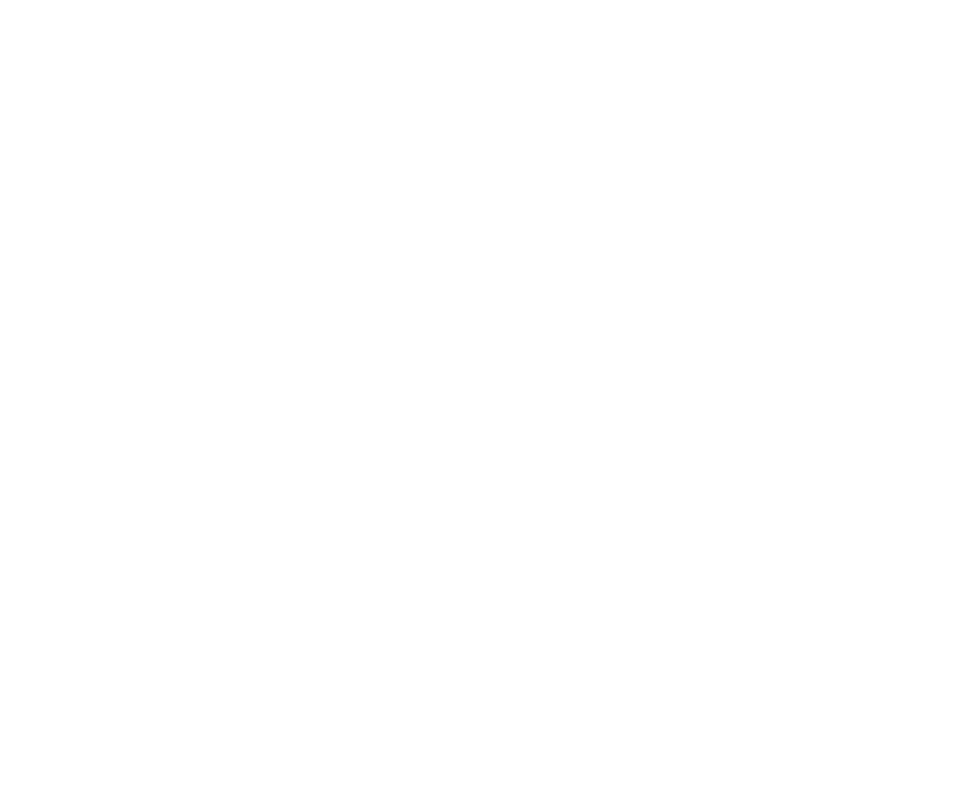
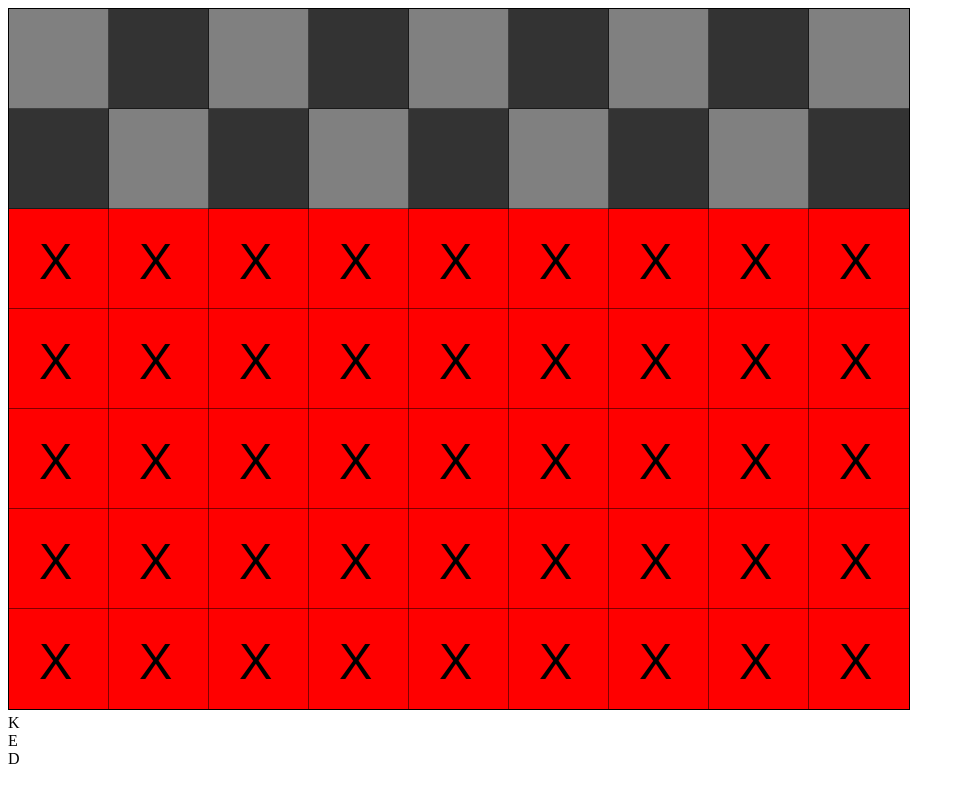
Before and after one commit to Bleedaxe/projectjs-board-game, a plain HTML site: page index.html in a window 1280 px wide. Shown: the whole page, without its empty margins (0-965 px from the left). Drawn offline with Linux system fonts and the light colour scheme.

Commit message:
Unit placing added

```diff
--- /dev/null
+++ b/js/main.js
@@ -0,0 +1,3 @@
+(function () {
+    Engine.run();
+})();
--- /dev/null
+++ b/js/manager/board.js
@@ -0,0 +1,116 @@
+const BoardManager = (function () {
+    const barriers = [];
+
+    const appendCol = function (col, row, value) {
+        Board[row][col] = value;
+    }
+    const fillRow = function (row, value) {
+        Board[row] = Array(CONSTANTS.board.colCount).fill(value)
+    }
+    const initBoard = function () {
+        Board = Array(CONSTANTS.board.rowCount).fill([]);
+    }
+    const createBoard = function () {
+        initBoard();
+        //TODO: add constants for fields
+        for(let row = 0; row < CONSTANTS.board.firstPlayerCastleEndRow; row++){
+            fillRow(row, CONSTANTS.board.cell.type.playerOne);
+        }
+        for(let row = CONSTANTS.board.battlefield.startRow; row < CONSTANTS.board.battlefield.endRow; row++){
+            fillRow(row, CONSTANTS.board.cell.type.empty);
+        }
+
+        for(let row = CONSTANTS.board.secondPlayerCastleStartRow; row < CONSTANTS.board.rowCount; row++){
+            fillRow(row, CONSTANTS.board.cell.type.playerTwo);
+        }
+
+        return Board;
+    }
+
+    const getBarriers = function () {
+        return barriers;
+    }
+
+    const addBarriers = function () {
+        const createBarriers = function () {
+            const barriersCount = Random.getRandom(CONSTANTS.board.barrier.maxCount, CONSTANTS.board.barrier.minCount);
+            for (let i = 0; i < barriersCount; i++) {
+                const barrier = {
+                    col: Random.getRandom(CONSTANTS.board.colCount, 0),
+                    row: Random.getRandom(CONSTANTS.board.battlefield.endRow, CONSTANTS.board.battlefield.startRow)
+                }
+                barriers.push(barrier);
+            }
+        }
+
+        createBarriers();
+        getBarriers()
+            .forEach(b => appendCol(b.col, b.row, CONSTANTS.board.cell.type.barrier));
+    }
+
+    const showAvailableMovement = function (unit) {
+        const unitRow = unit.y;
+        const unitCol = unit.x;
+        const blocksCount = unit.speed;
+        const changeBoard = function (row, col, index) {
+            const replaceWithIndexIfEmpty = function (row, col, index) {
+                debugger;
+                const notEmptyCells = [CONSTANTS.board.cell.type.barrier];
+                Object.keys(CONSTANTS.board.cell.type.units)
+                    .forEach(key => notEmptyCells.push(CONSTANTS.board.cell.type.units[key]));
+
+                const cell = Board[row][col];
+                if (notEmptyCells.indexOf(cell) === -1){
+                    Board[row][col] = index;
+                }
+            }
+            const availablePlaces = [
+                {
+                    row: 0,
+                    col: 1
+                },
+                {
+                    row: 0,
+                    col: -1
+                },
+                {
+                    row: 1,
+                    col: 0
+                },
+                {
+                    row: -1,
+                    col: 0
+                }
+            ];
+            availablePlaces
+                .forEach(ap => replaceWithIndexIfEmpty(row + ap.row, col + ap.col, index));
+        }
+        Board[unitRow][unitCol] = 0;
+        for(let i = 0; i <= blocksCount; i++) {
+            Board.forEach(row =>
+                row.filter(col => Board[row][col] == i)
+                    .forEach(col => changeBoard(row, col, i + 1)));
+        }
+    }
+
+    const tryAddUnit = function (place, unit, boardType) {
+        const row = place.y;
+        const col = place.x;
+        if (Board[row][col] === boardType){
+            Board[row][col] = unit.type[0].toUpperCase();
+            unit.x = col;
+            unit.y = row;
+            return true;
+        }
+
+        return false;
+    }
+
+    return {
+        createBoard,
+        addBarriers,
+        showAvailableMovement,
+        getBarriers,
+        tryAddUnit
+    }
+})();
--- /dev/null
+++ b/js/manager/canvas.js
@@ -0,0 +1,45 @@
+const CanvasManager = (function () {
+    let canvas = null;
+    let context = null;
+    let offsetLeft = null;
+    let offsetTop = null;
+
+    const init = function (elementId) {
+        canvas = document.getElementById(elementId);
+        offsetLeft = canvas.offsetLeft;
+        offsetTop = canvas.offsetTop;
+        context = canvas.getContext('2d');
+    }
+
+    const renderRect = function (x, y, width, height, color, lineWidth, text = null, textColor = null) {
+        context.beginPath();
+        context.rect(x, y, width, height);
+        context.lineWidth = lineWidth;
+        context.stroke();
+        context.fillStyle = color;
+        context.fill();
+        if(text) {
+            context.fillStyle = textColor;
+            context.font = "50px Arial";
+            context.fillText(text, x + 30, y + 70);
+        }
+    }
+
+    const onClick = function (callback) {
+        const clickFunction = function (e) {
+            const click = {
+                x: e.clientX - offsetLeft,
+                y: e.clientY - offsetTop
+            };
+            canvas.removeEventListener('click', clickFunction);
+            callback(click);
+        }
+        canvas.addEventListener('click', clickFunction);
+    }
+
+    return {
+        init,
+        renderRect,
+        onClick
+    }
+})();
--- /dev/null
+++ b/js/manager/engine.js
@@ -0,0 +1,126 @@
+const Engine = (function () {
+    const createUnits = function () {
+        const units = [];
+        const addUnits = function (action) {
+            for(let i = 0; i < /*CONSTANTS.unitsPerType*/ 1; i++) {
+                action();
+            }
+        }
+        addUnits(() => units.push(new Knight()));
+        addUnits(() => units.push(new Elf()));
+        addUnits(() => units.push(new Dwarf()));
+        return units;
+    }
+    const play = function (playerOne, playerTwo) {
+        const getAttackableUnits = function (unit, other) {
+            const currentUnitPositionSum = unit.x + unit.y;
+            const availableForAttackUnits = function (unit) {
+                const enemyUnitPositionSum = unit.x + unit.y;
+                return Math.abs(enemyUnitPositionSum - currentUnitPositionSum) === unit.attackCells;
+            }
+            const toCell = function (unit) {
+                return {
+                    row: unit.y,
+                    col: unit.x
+                };
+            }
+
+            const enemyUnits = other.aliveUnits()
+                .filter(availableForAttackUnits)
+                .map(toCell);
+
+            const barriers = BoardManager.getBarriers()
+                .filter(availableForAttackUnits);
+
+            return {
+                enemyUnits,
+                barriers
+            };
+        }
+        const moves = (function () {
+            const attack = function (attackUnit, otherPlayer) {
+
+            }
+            const move = function (unit) {
+
+            }
+            const heal = function (unit) {
+
+            }
+
+            return {
+                attack,
+                move,
+                heal
+            }
+        })()
+        const endGame = function (winner, loser) {
+
+        }
+        const makeTurn = function (current, other) {
+            const aliveUnits = current.aliveUnits();
+
+            const isAttackAvailable = function (unit) {
+                return getAttackableUnits(unit, other) !== 0;
+            }
+            const callback = function (unit, moveType) {
+                switch (moveType) {
+                    case 'attack':
+                        moves.attack(unit, other);
+                        break;
+                    case 'move':
+                        BoardManager.showAvailableMovement(unit);
+                        //pick where to go
+                        //change possition
+                        //other player turn
+                        break;
+                    case 'heal':
+                        const makeOneMoreTurn = function () {
+                            makeTurn(current, other);
+                        }
+                        moves.heal(unit, makeOneMoreTurn);
+                        break;
+                }
+            }
+
+            if (playerTwo.aliveUnits() === 0) {
+
+            }
+            ViewManager.pickMove(playerOne, aliveUnits, isAttackAvailable, callback);
+        }
+        makeTurn();
+    }
+    const placeAllUnits = function (playerOne, playerТwo) {
+        const makeTurn = function (current, other) {
+            const availableUnits = current.getUnplacedUnits();
+            const callback = function (place, unit) {
+                let succeed = BoardManager.tryAddUnit(place, unit, current.boardSide);
+                if (!succeed) {
+                    makeTurn(current, other);
+                    return;
+                }
+                if (other.getUnplacedUnits() === 0) {
+                    play()
+                }
+
+                makeTurn(other, current);
+            }
+
+            ViewManager.renderPick(availableUnits, current.boardSide, callback);
+        }
+        makeTurn(playerOne, playerТwo);
+    }
+    const run = function (){
+        BoardManager.createBoard();
+        //BoardManager.addBarriers();
+        ViewManager.renderBoard();
+        const playerOne = new Player('player one', createUnits(), CONSTANTS.board.cell.type.playerOne);
+        const playerТwo = new Player('player two', createUnits(), CONSTANTS.board.cell.type.playerTwo);
+        placeAllUnits(playerOne, playerТwo);
+        //play
+    }
+
+    return {
+        run
+    }
+})();
--- /dev/null
+++ b/js/manager/view.js
@@ -0,0 +1,145 @@
+const ViewManager = (function () {
+    const colorManager = (function () {
+        const getPlayerColor =  function (row, col) {
+            const isBlack = (row + col) % 2 !== 0;
+            let color = isBlack ? CONSTANTS.board.color.blackCastle : CONSTANTS.board.color.grayCastle;
+            return color;
+        }
+        const getBattlefieldColor = function () {
+            return CONSTANTS.board.battlefield.color;
+        }
+        const getBarrierColor = function () {
+            return CONSTANTS.board.barrier.color;
+        }
+        const getUnitColor = function () {
+            return CONSTANTS.board.color.unit;
+        }
+
+        return {
+            getPlayerColor,
+            getBattlefieldColor,
+            getBarrierColor,
+            getUnitColor
+        }
+    })();
+
+    const getRectColor = function (value, row, col) {
+        switch (value) {
+            case CONSTANTS.board.cell.type.empty:
+                return colorManager.getBattlefieldColor();
+            case CONSTANTS.board.cell.type.playerOne:
+            case CONSTANTS.board.cell.type.playerTwo:
+                return colorManager.getPlayerColor(row, col);
+            case CONSTANTS.board.cell.type.barrier:
+                return colorManager.getBarrierColor();
+            default: return colorManager.getUnitColor();
+        }
+    }
+
+    const renderBoard = function (boardType = null) {
+        //TODO: add text in rect
+        for(let row = 0; row < Board.length; row++) {
+            for(let col = 0; col < Board[row].length; col++) {
+                const x = col * CONSTANTS.board.cell.width;
+                const y = row * CONSTANTS.board.cell.height;
+                const boardValue = Board[row][col];
+                if (boardType === null || boardType === boardValue) {
+                    CanvasManager.renderRect(x, y, CONSTANTS.board.cell.width, CONSTANTS.board.cell.height, getRectColor(boardValue, row, col), CONSTANTS.board.cell.lineWidth);
+                }
+                else {
+                    CanvasManager.renderRect(x, y, CONSTANTS.board.cell.width, CONSTANTS.board.cell.height, 'red', CONSTANTS.board.cell.lineWidth, "X", "black");
+                }
+            }
+        }
+    }
+
+    const createCanvas = function (id, width, height, border, parentElement) {
+        const canvas = document.createElement(CONSTANTS.canvas.tagName);
+        canvas.id = id;
+        canvas.setAttribute('width', width)
+        canvas.setAttribute('height', height)
+        canvas.style.border = border;
+        parentElement.appendChild(canvas);
+
+        CanvasManager.init(id);
+    }
+
+    const init = function () {
+        createCanvas(CONSTANTS.canvas.board.id, CONSTANTS.canvas.board.width, CONSTANTS.canvas.board.height, CONSTANTS.canvas.board.border, document.body);
+        //createInfo();
+        //createPlayerTurnMessage(getInfo());
+    }
+
+    const renderPick = function (avaibleUnits, boardType, callback) {
+        showAvaiblePlace(boardType);
+        unitManager.showUnits(avaibleUnits, callback);
+    }
+
+    const onBoardClick =  function (unit, callback) {
+        const canvasClick = function (click) {
+            click.x = Math.floor(click.x / CONSTANTS.board.cell.width);
+            click.y = Math.floor(click.y / CONSTANTS.board.cell.height);
+            callback(click, unit);
+        }
+
+        CanvasManager.onClick(canvasClick);
+    }
+
+    const unitManager = (function () {
+        const showUnits = function (avaibleUnits, callback) {
+            const unitDomElementId = 'units';
+            const unitElements = document.createElement('div');
+            unitElements.id = unitDomElementId;
+
+            const deleteDiv = function () {
+                if(unitElements.parentNode !== null){
+                    unitElements.parentNode.removeChild(unitElements);
+                }
+            }
+            const isUnitDomElementAvailable = function () {
+                return document.getElementById(unitDomElementId);
+            }
+            const unitToDiv = function (unit) {
+                const onUnitPick = function () {
+                    alert('place unit');
+                    deleteDiv();
+                    if (isUnitDomElementAvailable) {
+                        onBoardClick(unit, callback, deleteDiv);
+                        return;
+                    }
+                }
+
+                let unitElement = document.createElement('div');
+                unitElement.textContent = unit.type[0].toUpperCase();
+                unitElement.id = unit.type;
+
+                unitElement.addEventListener('click', onUnitPick)
+
+                return unitElement;
+            }
+            avaibleUnits
+                .map(unitToDiv)
+                .forEach(u => unitElements.appendChild(u));
+
+            document.body.appendChild(unitElements);
+        }
+        return {
+            showUnits,
+            renderPick
+        }
+    })();
+
+    const showAvaiblePlace = function (boardType) {
+        renderBoard(boardType);
+    }
+
+    init();
+
+    return {
+        renderBoard,
+        onBoardClick,
+        showAvaiblePlace,
+        showUnits: unitManager.showUnits,
+        renderPick: unitManager.renderPick
+    }
+})();
--- /dev/null
+++ b/js/model/board.js
@@ -0,0 +1 @@
+let Board = [];
--- /dev/null
+++ b/js/model/dwarf.js
@@ -0,0 +1,4 @@
+let Dwarf = function () {
+    Unit.call(this, CONSTANTS.dwarf.attack, CONSTANTS.dwarf.armor, CONSTANTS.dwarf.health, CONSTANTS.dwarf.attackCells, CONSTANTS.dwarf.speed);
+    this.type = CONSTANTS.dwarf.type;
+}
--- /dev/null
+++ b/js/model/elf.js
@@ -0,0 +1,4 @@
+let Elf = function () {
+    Unit.call(this, CONSTANTS.elf.attack, CONSTANTS.elf.armor, CONSTANTS.elf.health,CONSTANTS.elf.attackCells, CONSTANTS.elf.speed);
+    this.type = CONSTANTS.elf.type;
+}
--- /dev/null
+++ b/js/model/knight.js
@@ -0,0 +1,4 @@
+let Knight = function () {
+    Unit.call(this, CONSTANTS.knight.attack, CONSTANTS.knight.armor, CONSTANTS.knight.health, CONSTANTS.knight.attackCells, CONSTANTS.knight.speed);
+    this.type = CONSTANTS.knight.type;
+}
--- /dev/null
+++ b/js/model/player.js
@@ -0,0 +1,19 @@
+let Player = function(name, units, boardSide) {
+    this.name = name;
+    this.units = units;
+    this.boardSide = boardSide;
+}
+
+Player.prototype.isAlive = function () {
+    return this.units.length !== 0;
+}
+
+Player.prototype.getUnplacedUnits = function () {
+    return this.units
+        .filter(u => u.x === null && u.y === null);
+}
+
+Player.prototype.aliveUnits = function () {
+    return this.units
+        .filter(u => u.health > 0);
+}
--- /dev/null
+++ b/js/model/unit.js
@@ -0,0 +1,10 @@
+let Unit = function (attack, armor, health, attackCells, speed) {
+    this.attack = attack;
+    this.armor = armor;
+    this.health = health;
+    this.attackCells = attackCells;
+    this.speed = speed;
+
+    this.x = null;
+    this.y = null;
+}
--- /dev/null
+++ b/js/utility/constants.js
@@ -0,0 +1,94 @@
+const CONSTANTS = {
+    board: {
+        rowCount: 7,
+        colCount: 9,
+        firstPlayerCastleEndRow: 2,
+        secondPlayerCastleStartRow: 5,
+        cell: {
+            width: 100,
+            height: 100,
+            lineWidth: 1,
+            type: {
+                playerOne: 'p1',
+                playerTwo: 'p2',
+                empty: 'e',
+                barrier: 'b',
+                units: {
+                    elf: 'E',
+                    dwarf: 'D',
+                    knight: 'K'
+                }
+            }
+        },
+        color: {
+            blackCastle: '#333333',
+            grayCastle: 'gray',
+            unit: 'white'
+        },
+        battlefield: {
+            color: '#b3b3b3',
+            startRow: 2,
+            endRow: 5
+        },
+        barrier: {
+            color: 'black',
+            minCount: 1,
+            maxCount: 5
+        }
+    },
+    canvas:{
+        tagName: 'canvas',
+        board: {
+            id: 'canvas',
+            width: '900px',
+            height: '700px',
+            border: '1px solid black'
+        }
+    },
+    info: {
+        tagName: 'div',
+        id: 'info',
+        pick:{
+            tagName: 'div',
+            id: 'pick',
+            width: '300px',
+            height: '200px',
+            border: '1px solid red'
+        }
+    },
+    plyaerTurn: {
+        tagName: 'p',
+        id: 'turn'
+    },
+    unitsPerType: 2,
+    knight: {
+        attack: 8,
+        armor: 3,
+        health: 15,
+        attackCells: 1,
+        speed: 1,
+        type: 'Knight'
+    },
+    elf: {
+        attack: 5,
+        armor: 1,
+        health: 10,
+        attackCells: 3,
+        speed: 3,
+        type: 'Elf'
+    },
+    dwarf: {
+        attack: 6,
+        armor: 2,
+        health: 12,
+        attackCells: 2,
+        speed: 2,
+        type: 'Dwarf'
+    },
+    turnType: {
+        attack: 'Attack',
+        move: 'Move',
+        heal: 'Heal'
+    },
+
+}
--- /dev/null
+++ b/js/utility/random.js
@@ -0,0 +1,5 @@
+const Random = {
+    getRandom: function (max, min) {
+        return Math.floor(Math.random() * (max - min)) + min;
+    }
+}
```
Also changed, not shown: index.html (+14 -4 lines), js/board-game.js (deleted), js/engine.js (deleted).
